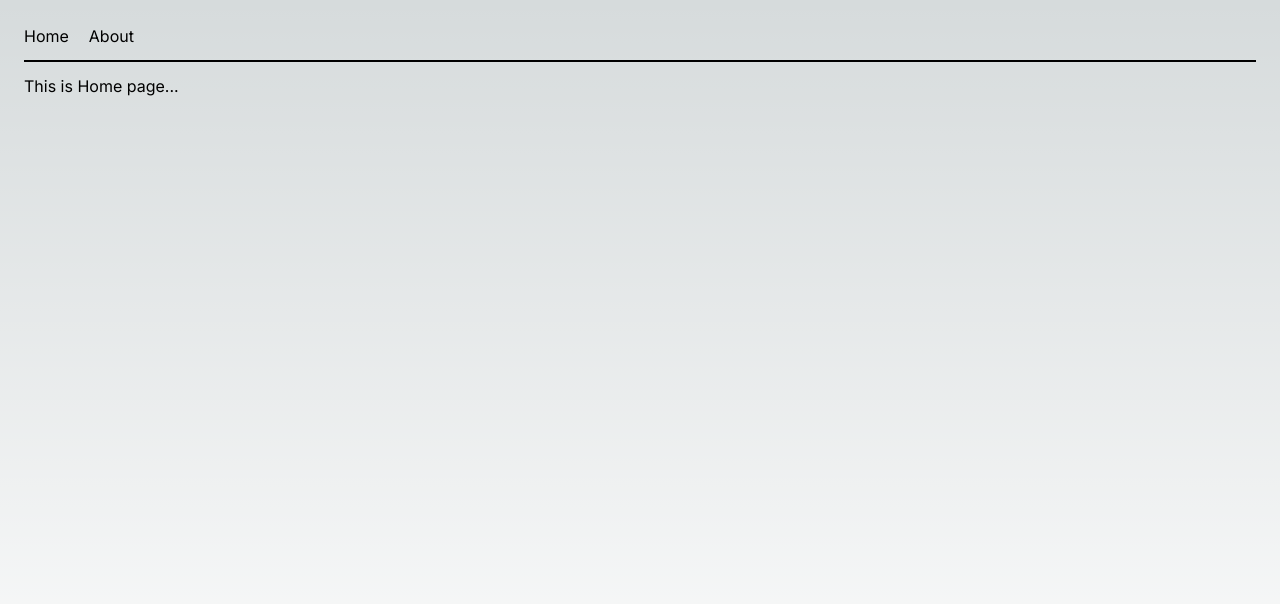
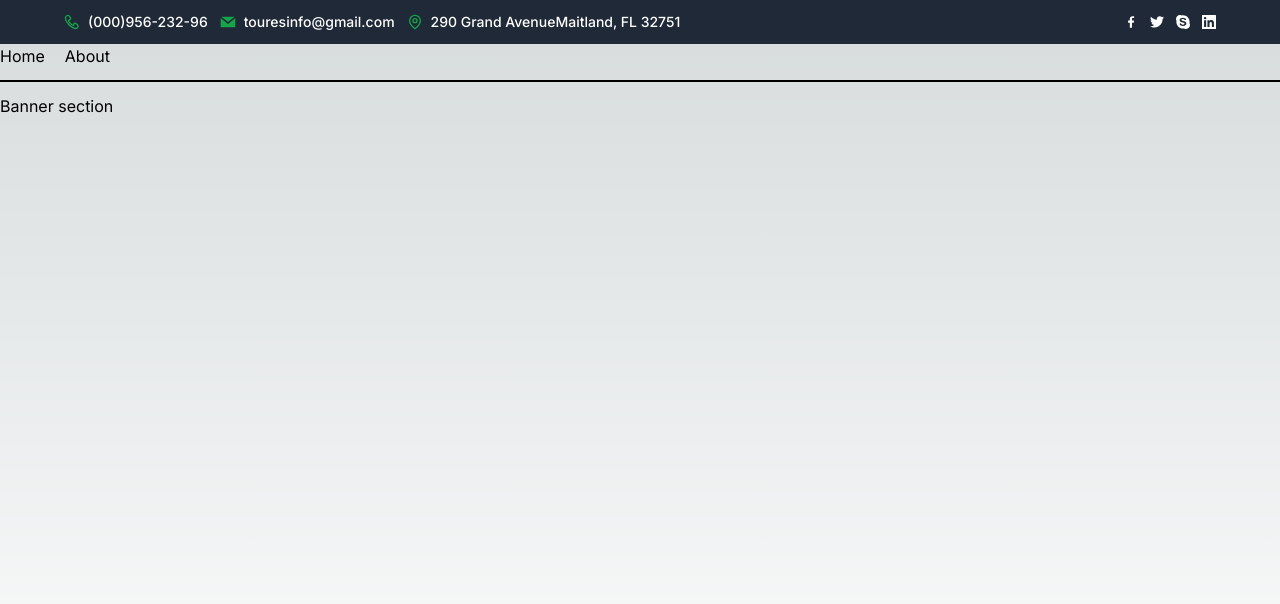
Before and after one commit to nayon64/bookingBD, a Next.js app: page / in a window 1280 px wide. Shown: the top 604 px of the page. Built offline with nearby package versions, Linux system fonts and the light colour scheme.

Commit message:
create booking site

```diff
--- /dev/null
+++ b/app/home/header/page.js
@@ -0,0 +1,5 @@
+export default function Header() {
+	return <>
+		<h1>Banner section</h1>
+	</>
+}
--- /dev/null
+++ b/app/home/page.js
@@ -0,0 +1,8 @@
+import Header from "./header/page";
+
+export default function HomePage() {
+	return <>
+
+		<Header></Header>
+	</>;
+}
--- a/app/layout.js
+++ b/app/layout.js
@@ -1,6 +1,7 @@
 import { Inter } from "next/font/google";
 import "./globals.css";
-import Nav from "./nav/page";
+import Nav from "./shared/nav/page";
+import Contact from "./shared/contact/page";
 
 const inter = Inter({ subsets: ["latin"] });
 
@@ -11,8 +12,9 @@ export const metadata = {
 
 export default function RootLayout({ children }) {
   return (
-    <html lang="en" className="h-full p-6">
+    <html lang="en" className="h-full">
       <body className={inter.className}>
+        <Contact className="" />
         <Nav></Nav>
         {children}
       </body>
--- a/app/page.js
+++ b/app/page.js
@@ -1,9 +1,10 @@
+import HomePage from "./home/page";
 
 
 export default function Home() {
   return (
     <main className="h-100">
-      This is  Home page...
+      <HomePage/>
     </main>
   );
 }
--- /dev/null
+++ b/app/shared/contact/page.js
@@ -0,0 +1,43 @@
+import {  GrFacebookOption, GrLinkedin, GrLocation, GrMail, GrPhone, GrSkype, GrTwitter } from "react-icons/gr";
+export default function Contact() {
+  return (
+    <>
+      <section className=" py-3 bg-gray-800 text-white">
+        <div className="max-w-6xl mx-auto flex justify-between items-center">
+          <div className=" ">
+            <div className="flex gap-3 ">
+              <div className="flex items-center">
+                <GrPhone className="mr-2 text-green-600" />
+                <div className="font-medium text-sm">(000)956-232-96</div>
+              </div>
+              <div className="flex items-center">
+                <GrMail className="mr-2 text-green-600" />
+                <div className="font-medium text-sm">touresinfo@gmail.com</div>
+              </div>
+              <div className="flex items-center">
+                <GrLocation className="mr-2 text-green-600" />
+                <div className="font-medium text-sm">
+                  290 Grand AvenueMaitland, FL 32751
+                </div>
+              </div>
+            </div>
+          </div>
+          <div className="text-white flex gap-3 text-sm">
+            <a href="https://www.facebook.com/" target="_blank">
+              <GrFacebookOption />
+            </a>
+            <a href="https://www.facebook.com/" target="_blank">
+              <GrTwitter />
+            </a>
+            <a href="https://www.facebook.com/" target="_blank">
+              <GrSkype />
+            </a>
+            <a href="https://www.facebook.com/" target="_blank">
+              <GrLinkedin />
+            </a>
+          </div>
+        </div>
+      </section>
+    </>
+  );
+}
--- a/package.json
+++ b/package.json
@@ -9,9 +9,10 @@
     "lint": "next lint"
   },
   "dependencies": {
+    "next": "14.2.3",
     "react": "^18",
     "react-dom": "^18",
-    "next": "14.2.3"
+    "react-icons": "^5.2.1"
   },
   "devDependencies": {
     "postcss": "^8",
```
Also changed, not shown: app/shared/nav/page.js (renamed from app/nav/page.js), 1 other file (tests, documents, lock files or other folders).
